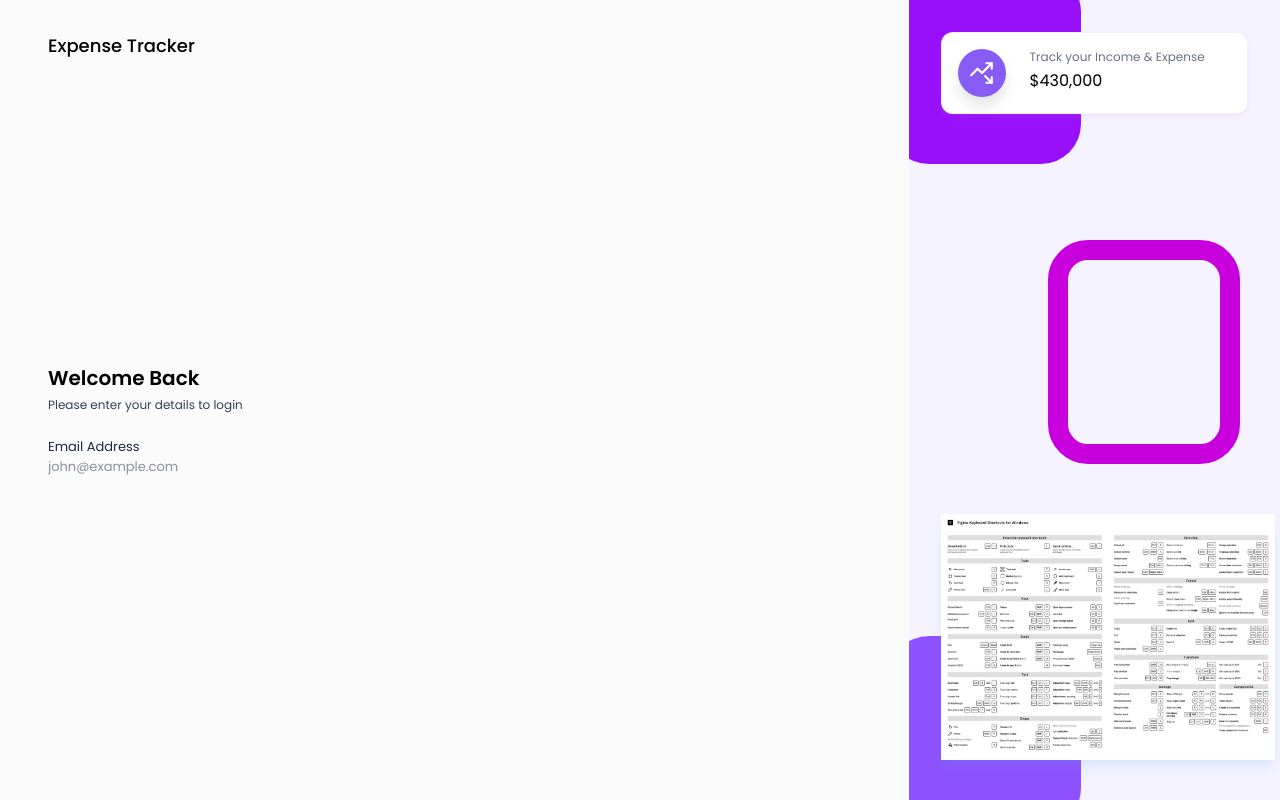
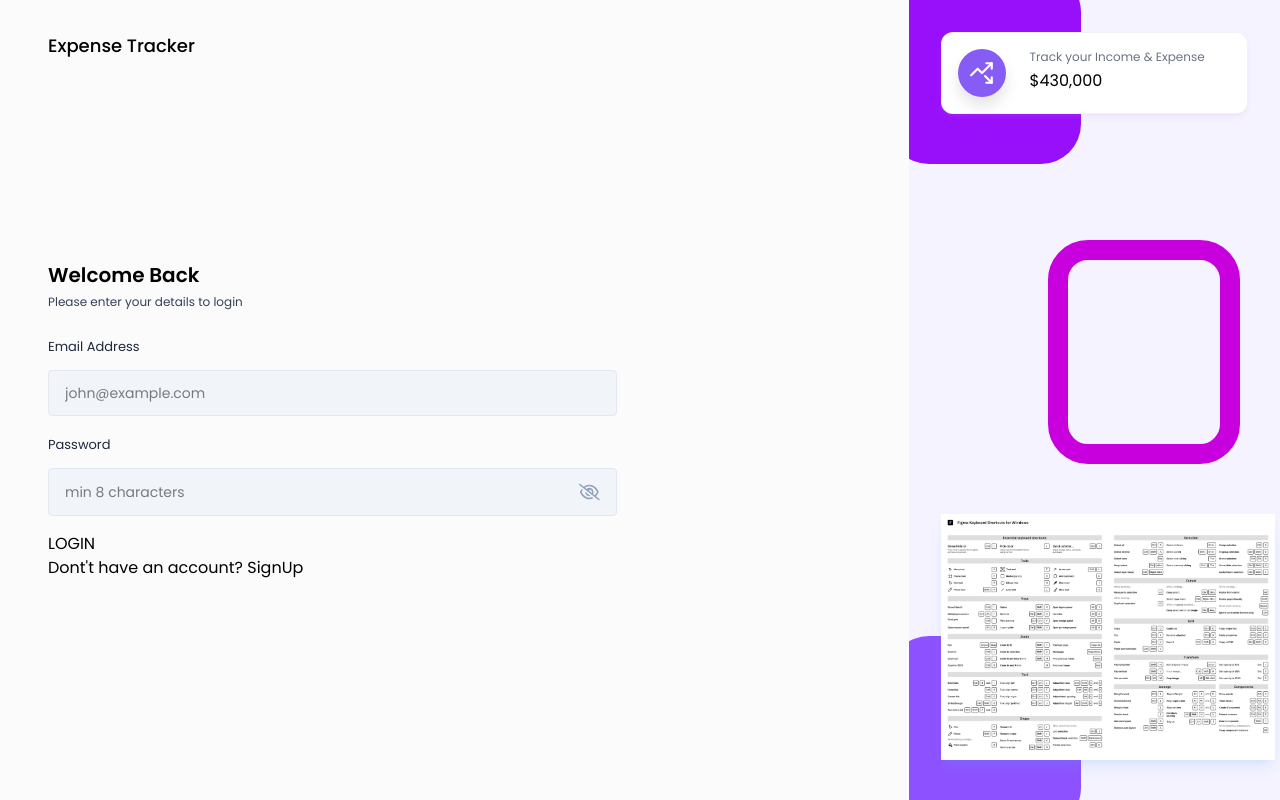
Before and after one commit to arunav999/Expense_Tracker-frontend, a React (Vite) app: page /login in a window 1280 px wide. Built offline with nearby package versions, Linux system fonts and the light colour scheme.

Commit message:
added inputs fileds and login page

```diff
--- a/src/components/Inputs/Input.jsx
+++ b/src/components/Inputs/Input.jsx
@@ -1,7 +1,7 @@
 import { useState } from "react";
 import { FaRegEye, FaRegEyeSlash } from "react-icons/fa6";
 
-function Input({ value, onChnage, label, placeholder, type }) {
+function Input({ id, value, onChange, label, placeholder, type }) {
   const [showPassword, setShowPassword] = useState(false);
 
   const toggleShowPassword = () => {
@@ -10,18 +10,21 @@ function Input({ value, onChnage, label, placeholder, type }) {
 
   return (
     <>
-      <div className="text-[13px] text-slate-800">
-        <label htmlFor="">{label}</label>
+      <div>
+        <label htmlFor={id} className="text-[13px] text-slate-800">
+          {label}
+        </label>
 
         <div className="input-box">
           <input
+            id={id}
             type={
               type == "password" ? (showPassword ? "text" : "password") : type
             }
             placeholder={placeholder}
             className="w-full bg-transparent outline-none"
             value={value}
-            onChange={(e) => onChnage(e)}
+            onChange={(e) => onChange(e)}
           />
 
           {type === "password" && (
--- a/src/index.css
+++ b/src/index.css
@@ -17,3 +17,7 @@
     overflow-x: hidden;
   }
 }
+
+.input-box {
+  @apply w-full flex justify-between gap-3 text-sm text-black bg-slate-100 rounded px-4 py-3 mb-4 mt-3 border border-slate-200 outline-none;
+}
--- a/src/pages/Auth/Login.jsx
+++ b/src/pages/Auth/Login.jsx
@@ -1,6 +1,6 @@
 import { useState } from "react";
 import AuthLayout from "../../components/layouts/AuthLayout";
-import { useNavigate } from "react-router-dom";
+import { Link, useNavigate } from "react-router-dom";
 
 import Input from "../../components/Inputs/Input";
 
@@ -11,9 +11,7 @@ export default function Login() {
 
   const navigate = useNavigate();
 
-  const handleLogin = async (e)=> {
-
-  }
+  const handleLogin = async (e) => {};
 
   return (
     <>
@@ -26,12 +24,34 @@ export default function Login() {
 
           <form onSubmit={handleLogin}>
             <Input
+              id="email"
               value={email}
               onChange={({ target }) => setEmail(target.value)}
               label="Email Address"
               placeholder="john@example.com"
               type="text"
             />
+            <Input
+              id="password"
+              value={password}
+              onChange={({ target }) => setPassword(target.value)}
+              label="Password"
+              placeholder="min 8 characters"
+              type="password"
+            />
+
+            {error && <p className="">{error}</p>}
+
+            <button type="submit" className="">
+              LOGIN
+            </button>
+
+            <p className="">
+              Dont't have an account?{" "}
+              <Link className="" to="/signup">
+                SignUp
+              </Link>
+            </p>
           </form>
         </div>
       </AuthLayout>
```
